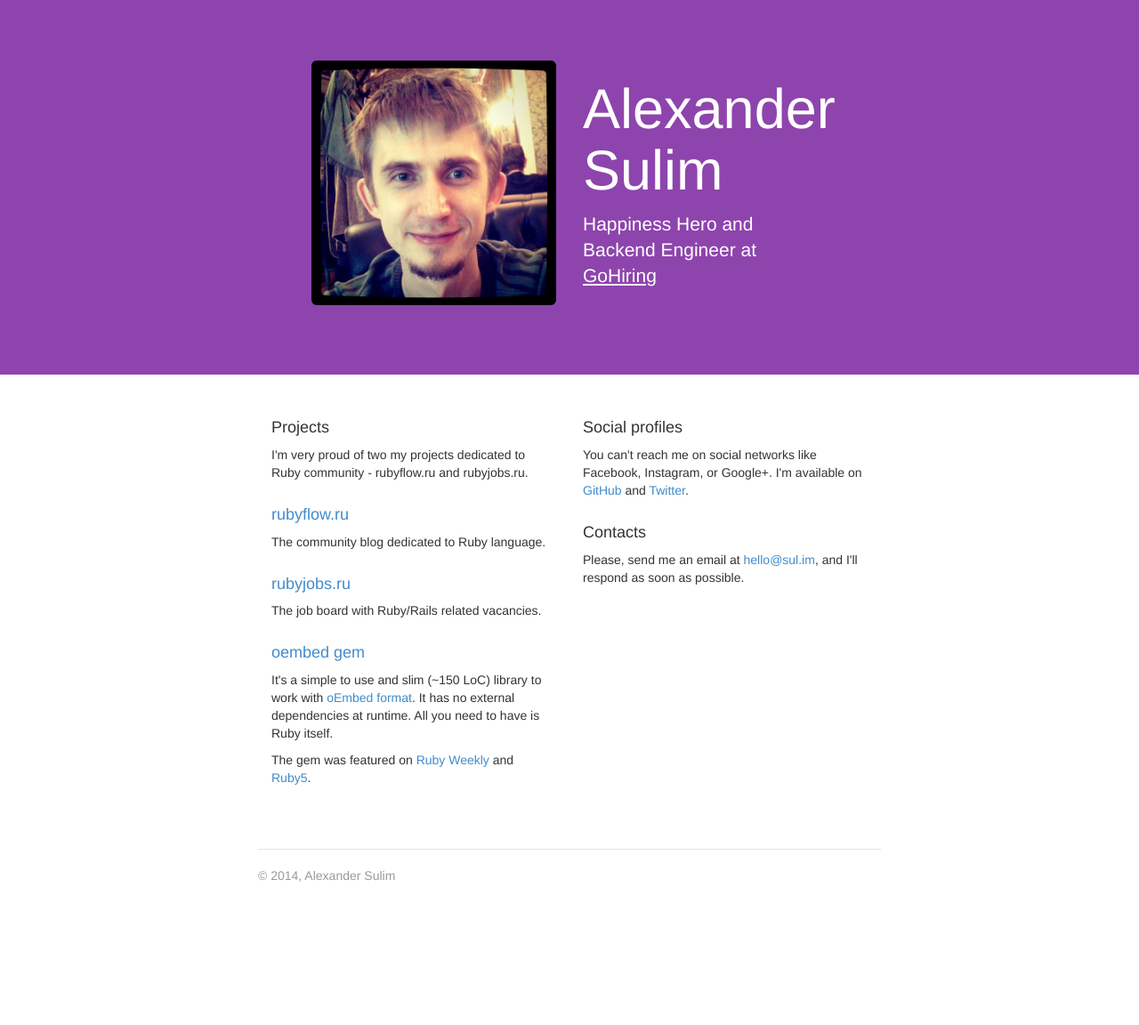
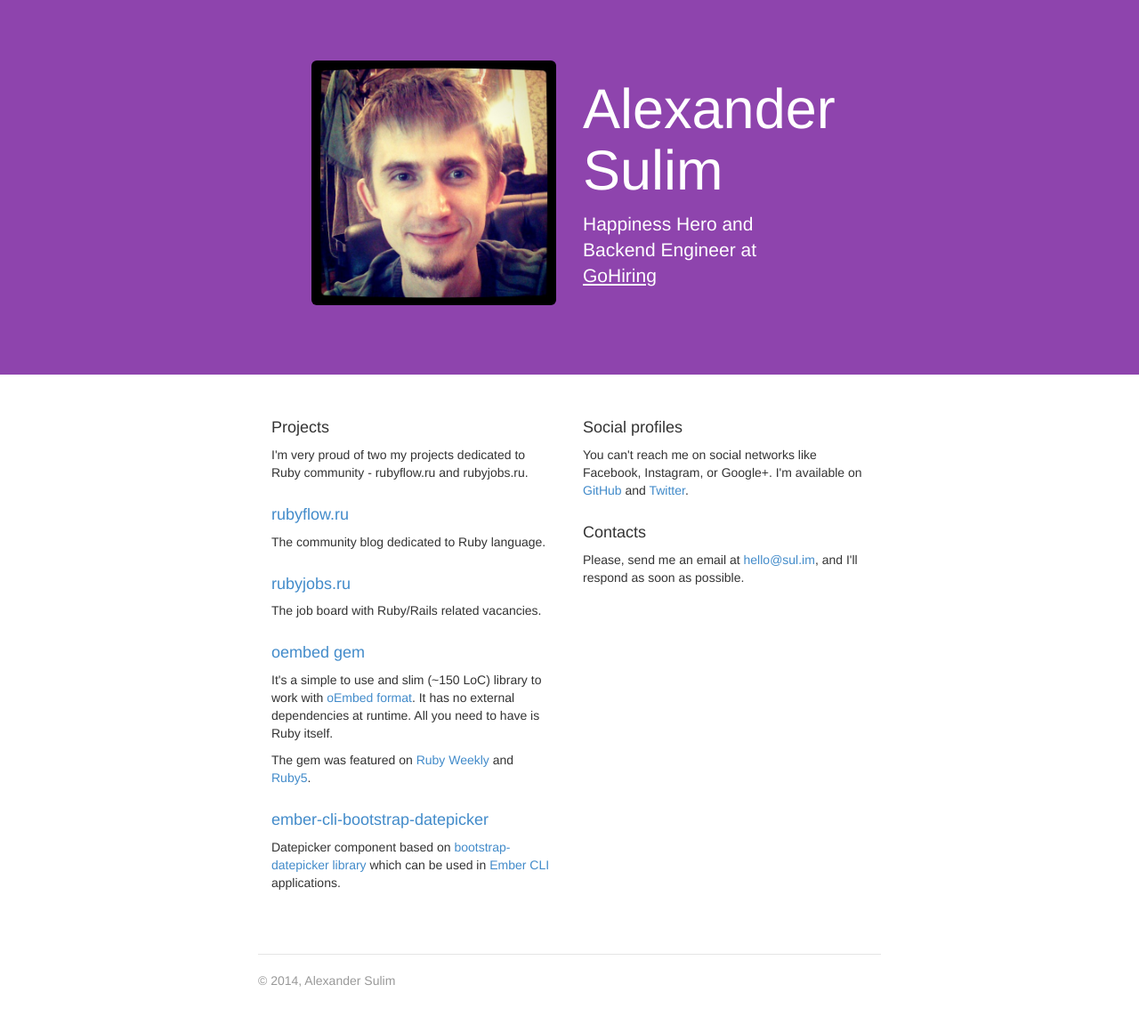
Before and after one commit to soulim/soulim.github.io, a Jekyll site: the page built from index.html, in a window 1280 px wide. Shown: the whole page at 89% size. Built offline with Jekyll 4.4.1, drawn with Linux system fonts in a browser that asks for light colours; Markdown is read by kramdown in place of the engine named in the settings; before the commit the page ends 1034 px from its top, so only the background shows below that.

Commit message:
Add ember-cli-bootstrap-datepicker to the projects

```diff
--- a/index.html
+++ b/index.html
@@ -40,6 +40,9 @@
       <p>
         The gem was featured on <a href="http://rubyweekly.com/issues/111">Ruby Weekly</a> and <a href="http://ruby5.envylabs.com/episodes/310-episode-306-september-18th-2012/stories/2702-oembed">Ruby5</a>.
       </p>
+
+      <h4><a href="https://github.com/soulim/ember-cli-bootstrap-datepicker">ember-cli-bootstrap-datepicker</a></h4>
+      <p>Datepicker component based on <a href="https://github.com/eternicode/bootstrap-datepicker">bootstrap-datepicker library</a> which can be used in <a href="http://www.ember-cli.com">Ember CLI</a> applications.</p>
     </div>
     <div class="col-md-6">
       <h4>Social profiles</h4>
```
